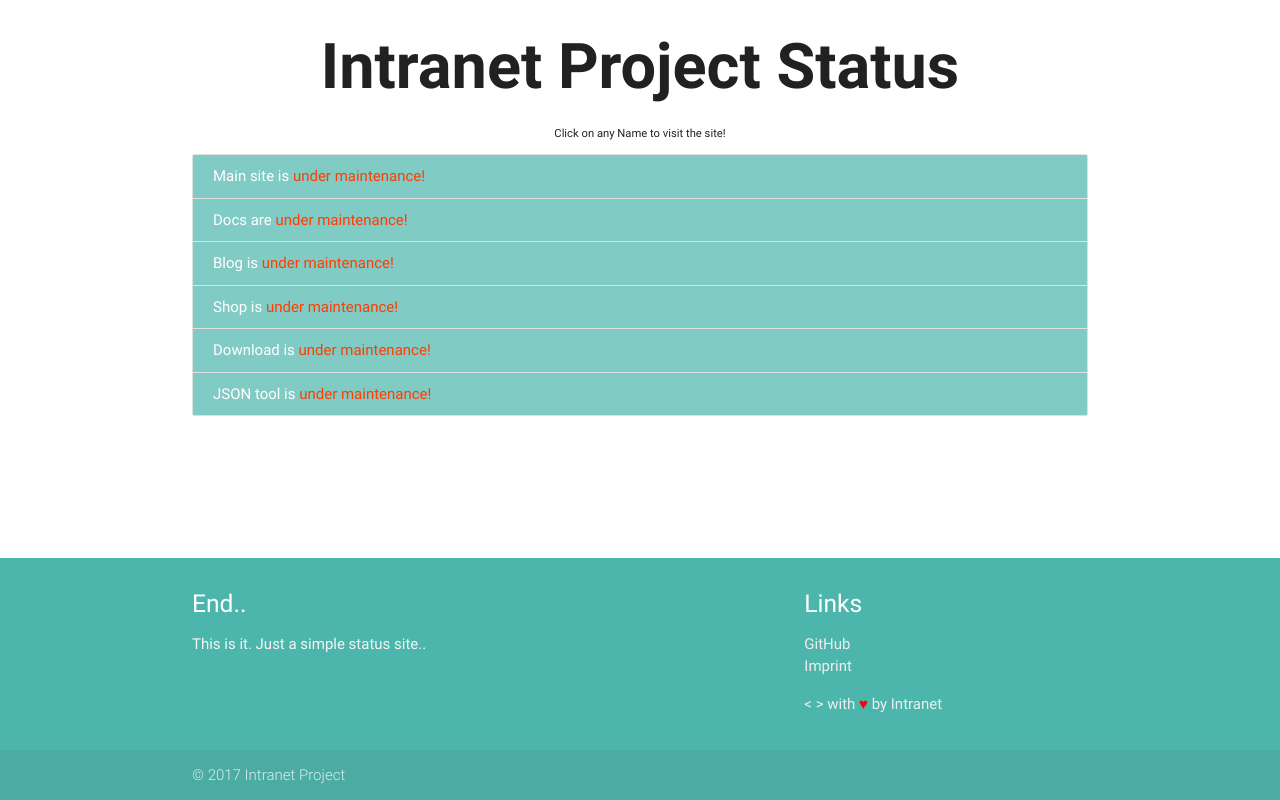
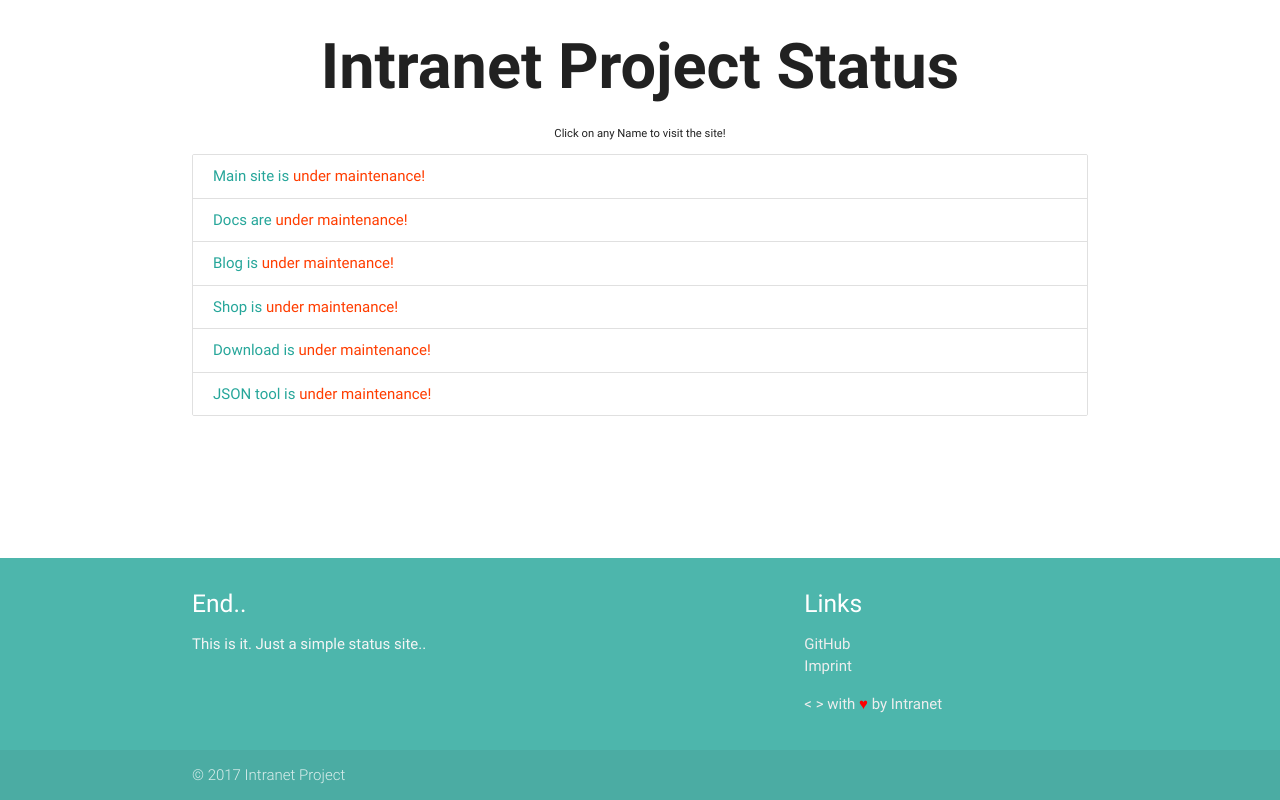
Before and after one commit to IntranetProject/intranet_status, a PHP site: page / in a window 1280 px wide. Run offline with PHP 8.4, Linux system fonts and the light colour scheme; data that the repository does not hold is empty; some libraries are stand-ins or nearby versions.

Commit message:
Color of collection changed

```diff
--- a/index.php
+++ b/index.php
@@ -32,32 +32,32 @@
                <p class="center-align">Click on any Name to visit the site!</p>
             </small>
             <div class="collection">
-               <a target="_blank" class="collection-item teal lighten-3 white-text" href="http://intranetproject.net">Main site is
+               <a target="_blank" class="collection-item" href="http://intranetproject.net">Main site is
                <?php
                   echo is_url_exist("http://intranetproject.net/up.txt");
                   ?>
                </a>
-               <a target="_blank" class="collection-item teal lighten-3 white-text" href="http://docs.intranetproject.net">Docs are
+               <a target="_blank" class="collection-item" href="http://docs.intranetproject.net">Docs are
                <?php
                   echo is_url_exist("http://docs.intranetproject.net/up.txt");
                   ?>
                </a>
-               <a target="_blank" class="collection-item teal lighten-3 white-text" href="http://blog.intranetproject.net">Blog is
+               <a target="_blank" class="collection-item" href="http://blog.intranetproject.net">Blog is
                <?php
                   echo is_url_exist("http://blog.intranetproject.net/up.txt");
                   ?>
                </a>
-               <a target="_blank" class="collection-item teal lighten-3 white-text" href="http://shop.intranetproject.net">Shop is
+               <a target="_blank" class="collection-item" href="http://shop.intranetproject.net">Shop is
                <?php
                   echo is_url_exist("http://shop.intranetproject.net/up.txt");
                   ?>
                </a>
-               <a target="_blank" class="collection-item teal lighten-3 white-text " href="http://download.intranetproject.net">Download is
+               <a target="_blank" class="collection-item" href="http://download.intranetproject.net">Download is
                <?php
                   echo is_url_exist("http://download.intranetproject.net/up.txt");
                   ?>
                </a>
-               <a target="_blank" class="collection-item teal lighten-3 white-text" href="http://json.intranetproject.net">JSON tool is
+               <a target="_blank" class="collection-item" href="http://json.intranetproject.net">JSON tool is
                <?php
                   echo is_url_exist("http://json.intranetproject.net/up.txt");
                   ?>
```
